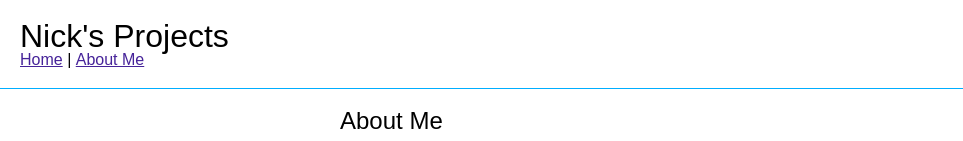
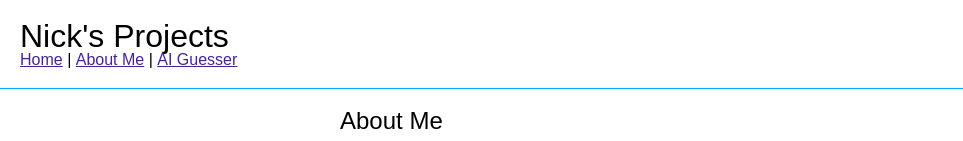
Before and after one commit to Nickcue140/AP-CS-site, a plain HTML site: page aboutme.html in a window 1280 px wide. Shown: the top 141 px of the page, without its empty margins (0-963 px from the left). Drawn offline with Linux system fonts and the light colour scheme.

Commit message:
Add files via upload

```diff
--- a/aboutme.html
+++ b/aboutme.html
@@ -16,6 +16,8 @@
           <li><a href="index.html">Home</a></li>
           <li>|</li>
           <li><a href="aboutme.html">About Me</a></li>
+          <li>|</li>
+          <li><a href="AI.html">AI Guesser</a></li>
         </ul>
       </nav>
     </header>
```
